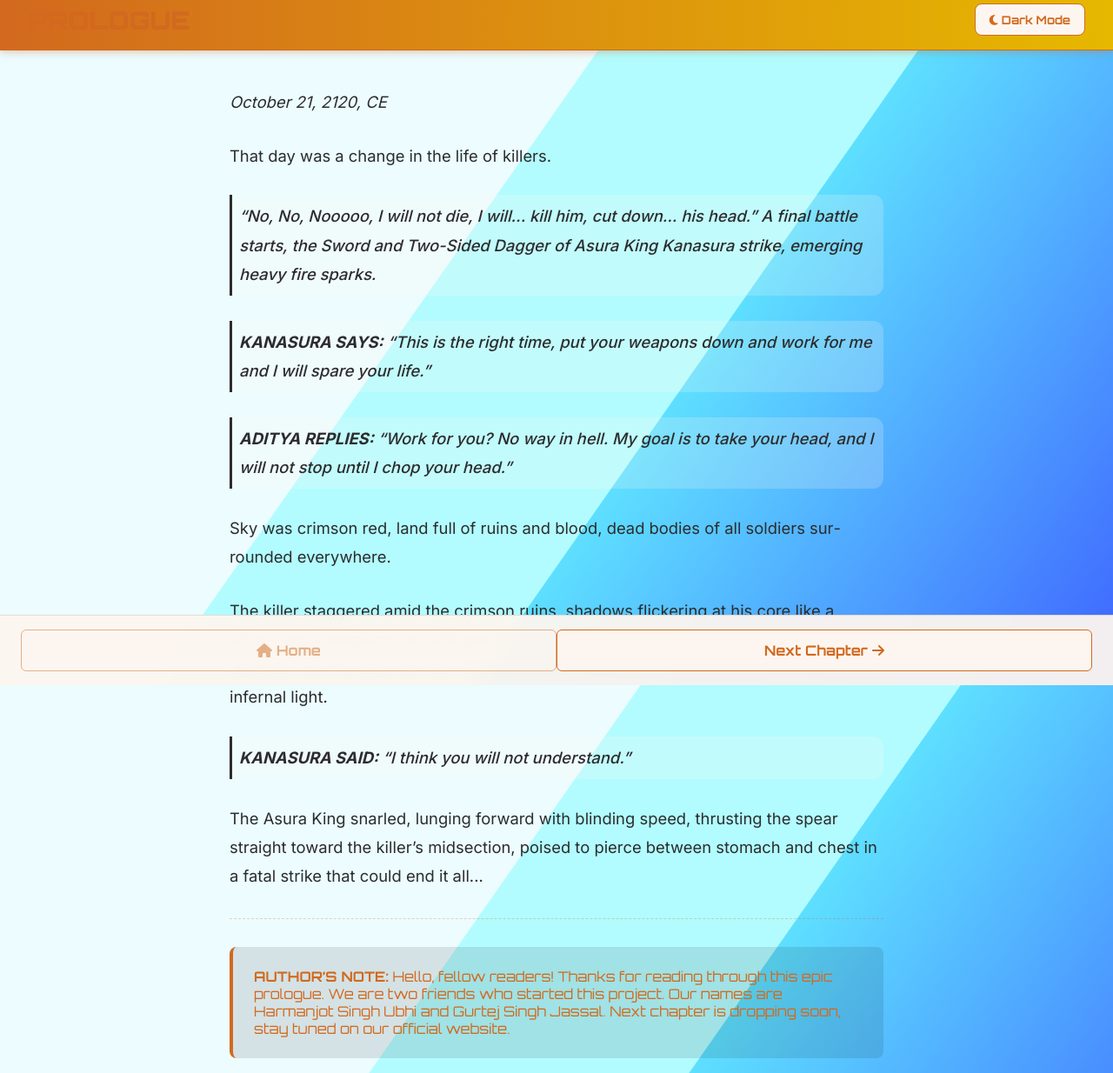
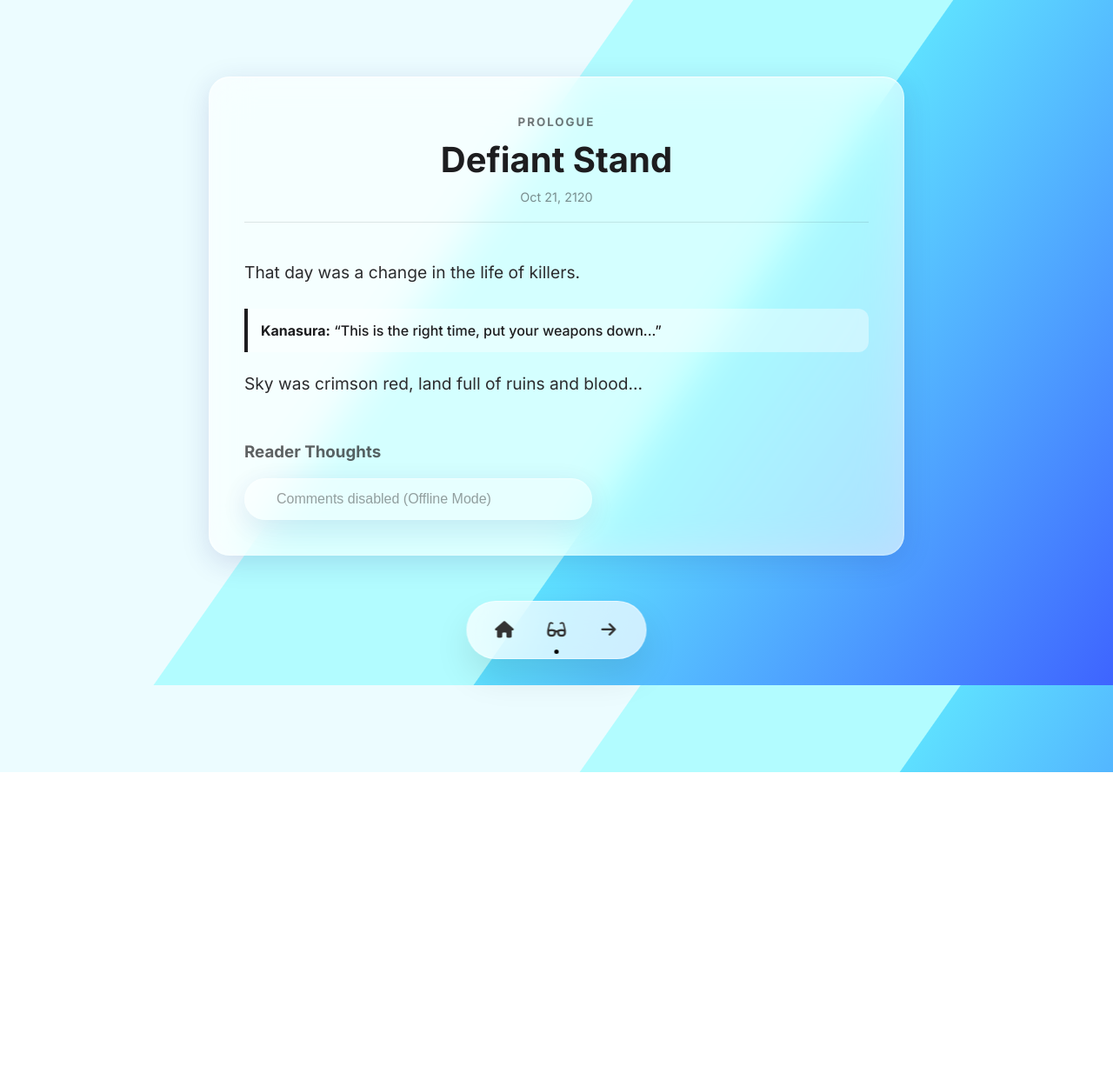
Before and after one commit to Thunder2700c/TheGodsRankAwakening, a plain HTML site: page chapters/1-prologue.html in a window 1280 px wide. Shown: the part 12-1246 px from the top of the page at 87% size. After the commit the page ends 900 px from the top, so only its background shows below. Drawn offline with Linux system fonts and the light colour scheme.

Commit message:
Update 1-prologue.html

```diff
--- a/chapters/1-prologue.html
+++ b/chapters/1-prologue.html
@@ -3,96 +3,42 @@
 <head>
   <meta charset="UTF-8" />
   <meta name="viewport" content="width=device-width, initial-scale=1.0" />
-  <meta name="description" content="Prologue: Aditya's defiant stand in crimson ruins against Asura King Kanasura – The Gods Rank Awakening." />
   <title>Prologue - The Gods Rank Awakening</title>
-  <link rel="stylesheet" href="../styles.css">
-  <link rel="stylesheet" href="chapter.css" />
-  <link href="https://fonts.googleapis.com/css2?family=Orbitron:wght@400;700;900&family=Inter:wght@400;700&display=swap" rel="stylesheet">
-  <link rel="stylesheet" href="https://cdnjs.cloudflare.com/ajax/libs/font-awesome/6.5.1/css/all.min.css" />
-  <style>
-    body { font-family: 'Orbitron', 'Inter', sans-serif; }
-  </style>
+  <link rel="stylesheet" href="../styles.css"> <link rel="stylesheet" href="https://cdnjs.cloudflare.com/ajax/libs/font-awesome/6.5.1/css/all.min.css" />
 </head>
-<body class="light-mode">
-  <div id="progress"></div>
-  <header class="chapter-header">
-    <h1 class="chapter-title">PROLOGUE</h1>
-    <button id="themeToggle" class="btn" aria-label="Toggle Dark Mode">
-      <i class="fa-solid fa-moon"></i> Dark Mode
-    </button>
-  </header>
+<body>
 
-  <main class="chapter-content">
+  <nav class="floating-dock">
+    <a href="../index.html" class="dock-icon"><i class="fa-solid fa-house"></i></a>
+    <a href="#" class="dock-icon active"><i class="fa-solid fa-glasses"></i></a>
+    <a href="2-epilogue-1.html" class="dock-icon"><i class="fa-solid fa-arrow-right"></i></a>
+  </nav>
+
+  <main class="reader-container liquid-glass">
+    <header style="text-align: center; margin-bottom: 40px; border-bottom: 1px solid rgba(0,0,0,0.1); padding-bottom: 20px;">
+      <small style="text-transform: uppercase; letter-spacing: 2px; opacity: 0.6; font-weight: 700;">Prologue</small>
+      <h1 style="font-size: 2.5rem; margin: 10px 0;">Defiant Stand</h1>
+      <div style="font-size: 0.9rem; opacity: 0.5;">Oct 21, 2120</div>
+    </header>
+
     <article class="prose">
-      <p><em>October 21, 2120, CE</em></p>
       <p>That day was a change in the life of killers.</p>
-      <p class="dialogue">
-        “No, No, Nooooo, I will not die, I will... kill him, cut down... his head.”
-        A final battle starts, the Sword and Two-Sided Dagger of Asura King
-        Kanasura strike, emerging heavy fire sparks.
-      </p>
-      <p class="dialogue">
-        <strong>Kanasura says:</strong> “This is the right time, put your weapons down and work
-        for me and I will spare your life.”
-      </p>
-      <p class="dialogue">
-        <strong>Aditya replies:</strong> “Work for you? No way in hell. My goal is to take your
-        head, and I will not stop until I chop your head.”
-      </p>
-      <p>
-        Sky was crimson red, land full of ruins and blood, dead bodies of all
-        soldiers surrounded everywhere.
-      </p>
-      <p>
-        The killer staggered amid the crimson ruins, shadows flickering at his
-        core like a killer’s awakening system, killing intent surging beyond mortal
-        limits. Blood stained the grounds, but his eyes burned with defiance as
-        Kanasura circled, spear gleaming with infernal light.
-      </p>
-      <p class="dialogue">
-        <strong>Kanasura said:</strong> “I think you will not understand.”
-      </p>
-      <p>
-        The Asura King snarled, lunging forward with blinding speed, thrusting the
-        spear straight toward the killer’s midsection, poised to pierce between
-        stomach and chest in a fatal strike that could end it all...
-      </p>
 
-      <hr />
+      <div class="dialogue">
+        <strong>Kanasura:</strong> “This is the right time, put your weapons down...”
+      </div>
 
-      <aside class="author-note">
-        <strong>Author’s Note:</strong> Hello, fellow readers! Thanks for reading
-        through this epic prologue. We are two friends who started this project.
-        Our names are Harmanjot Singh Ubhi and Gurtej Singh Jassal. Next chapter
-        is dropping soon, stay tuned on our official website.
-      </aside>
+      <p>Sky was crimson red, land full of ruins and blood...</p>
 
-      <!-- Comments Section -->
-      <section class="comments-section">
-        <h3>Reader Thoughts</h3>
-        <ul id="commentsList" class="comments-list"></ul>
-        <form id="commentForm" class="comment-form">
-          <input type="text" id="commentText" placeholder="Your take on the prologue? (e.g., 'No way in hell!')" required>
-          <button type="submit" class="btn">Post Comment</button>
-        </form>
-      </section>
-    </article>
+      </article>
+
+    <div style="margin-top: 50px; opacity: 0.7;">
+      <h3>Reader Thoughts</h3>
+      <div class="glass-search liquid-glass" style="margin-top: 15px;">
+        <input type="text" placeholder="Comments disabled (Offline Mode)">
+      </div>
+    </div>
   </main>
 
-  <nav class="chapter-nav">
-    <a href="../index.html" class="btn nav-btn prev">
-      <i class="fa-solid fa-house"></i> Home
-    </a>
-    <a href="2-epilogue-1.html" class="btn nav-btn next">
-      Next Chapter <i class="fa-solid fa-arrow-right"></i>
-    </a>
-  </nav>
-
-  <footer>
-    <p>&copy; 2025 The Gods Rank Awakening. All rights reserved. | <a href="https://x.com/Thunder2700c">@Thunder2700c</a></p>
-  </footer>
-
-  <script src="chapter.js"></script>
-  <script src="shared.js"></script>
 </body>
 </html>
```
